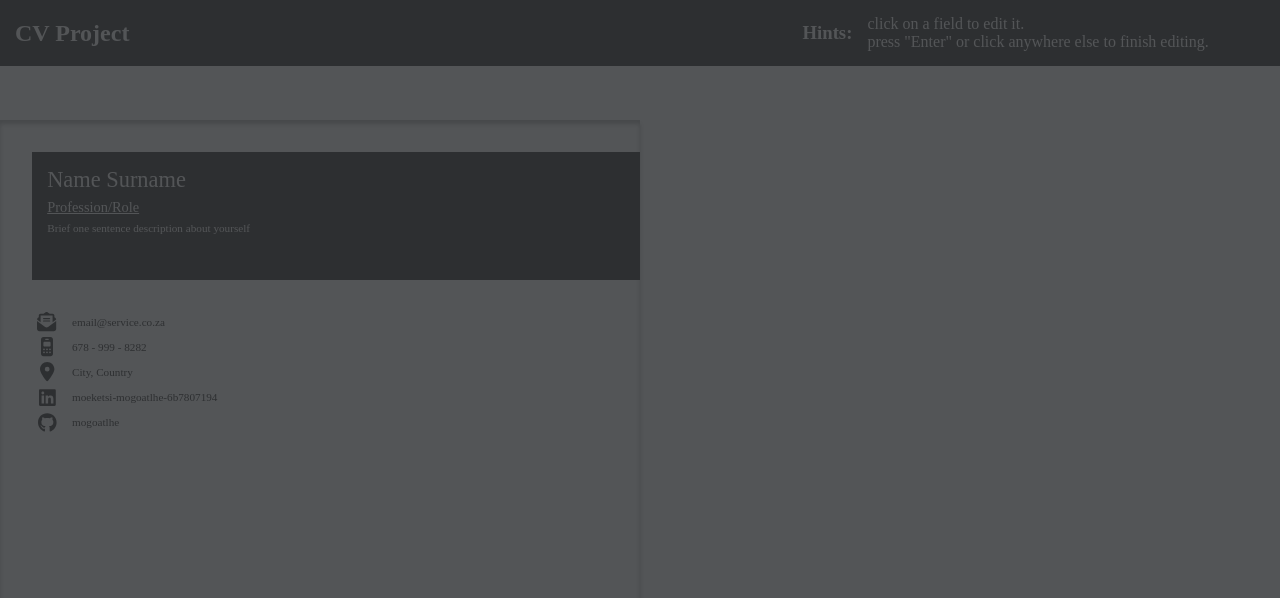
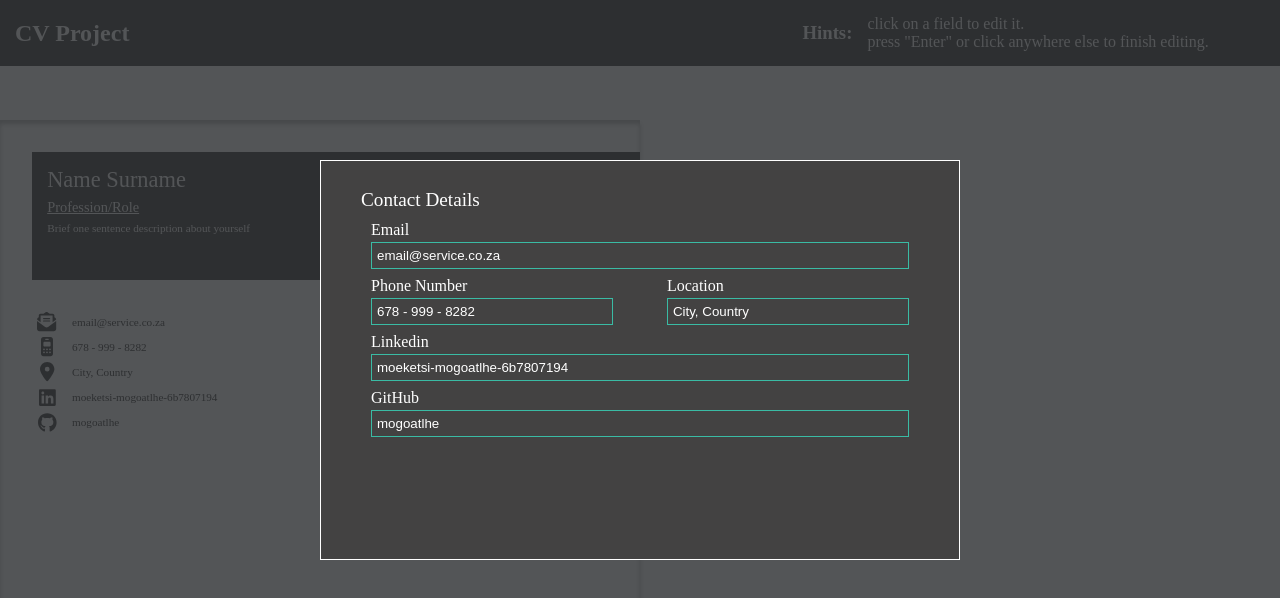
Before and after one commit to Mogoatlhe/cv-project, a React (Create React App) app: page / in a window 1280 px wide. Shown: the top 598 px of the page. Built offline with nearby package versions, Linux system fonts and the light colour scheme; a web font is replaced by a local one.

Commit message:
displaying and populating contact details popup

```diff
--- a/src/App.css
+++ b/src/App.css
@@ -194,3 +194,49 @@ svg{
     height: 100vh;
     background-color: rgba(40, 43, 46, 0.8);
 }
+
+#contact-details-form-container{
+    margin-left: 25%;
+    margin-top: 12.5%;
+    position: fixed;
+    top: 0;
+    width: 50vw;
+    height: 50vh;
+    background-color: var(--black-shade);
+    border: 1px solid white;
+    color: white;
+    padding: 28px 40px;
+}
+
+#contact-details-form-header{
+    font-size: 1.2rem;
+}
+
+#contact-details-form-container form{
+    padding: 10px;
+    display: flex;
+    flex-direction: column;
+    gap: 8px;
+}
+
+#phone-location-container{
+    display: flex;
+    justify-content: space-between;
+}
+
+#phone-location-container .form-field{
+    width: 45%;
+}
+
+.form-field{
+    display: flex;
+    flex-direction: column;
+    gap: 3px;
+}
+
+.form-field input{
+    border: 1px solid var(--teal-shade);
+    background-color: var(--black-shade);
+    color: white;
+    padding: 5px;
+}
--- a/src/components/CvBody.js
+++ b/src/components/CvBody.js
@@ -5,33 +5,49 @@ import { faMobileRetro } from "@fortawesome/free-solid-svg-icons";
 import { faLocationDot } from "@fortawesome/free-solid-svg-icons";
 import { faLinkedin } from "@fortawesome/free-brands-svg-icons";
 import { faGithub } from "@fortawesome/free-brands-svg-icons";
+import FormField from "./FormField";
 
 class CvBody extends Component{
     constructor(){
         super();
 
-        this.contactInfo = {
+        this.state = {
             mail: {
+                details: "email@service.co.za",
+                label: "Email",
+                name: "email",
                 iconType: faEnvelopeOpenText,
-                details: "email@service.co.za"
+                inputType: "email"
             },
             phone: {
+                details: "678 - 999 - 8282",
+                label: "Phone Number",
+                name: "phone",
                 iconType: faMobileRetro,
-                details: "678 - 999 - 8282"
+                inputType: "text"
             },
             location: {
+                details: "City, Country",
+                label: "Location",
+                name: "location",
                 iconType: faLocationDot,
-                details: "City, Country"
+                inputType: "text"
             },
             linkedin: {
+                details: "moeketsi-mogoatlhe-6b7807194",
+                label: "Linkedin",
+                name: "linkedin",
                 iconType: faLinkedin,
-                details: "moeketsi-mogoatlhe-6b7807194"
+                inputType: "text"
             },
             github: {
+                details: "mogoatlhe",
+                label: "GitHub",
+                name: "github",
                 iconType: faGithub,
-                details: "mogoatlhe"
-            }
-        };
+                inputType: "text"
+            },
+        }
     }
 
     render(){
@@ -39,15 +55,27 @@ class CvBody extends Component{
             <div id = "cv-body">
                 <div id = "cv-body-left">
                     <div id = "contact-details">
-                        <CvSocials socials = { this.contactInfo.mail }/>
-                        <CvSocials socials = { this.contactInfo.phone }/>
-                        <CvSocials socials = { this.contactInfo.location }/>
-                        <CvSocials socials = { this.contactInfo.linkedin }/>
-                        <CvSocials socials = { this.contactInfo.github }/>
+                        <CvSocials socials = { this.state.mail }/>
+                        <CvSocials socials = { this.state.phone }/>
+                        <CvSocials socials = { this.state.location }/>
+                        <CvSocials socials = { this.state.linkedin }/>
+                        <CvSocials socials = { this.state.github }/>
                     </div>
                     <div id = "blur"></div>
                 </div>
                 <div id = "cv-body-right"></div>
+                <div id = "contact-details-form-container">
+                    <p id = "contact-details-form-header">Contact Details</p>
+                    <form>
+                        <FormField formDetails = { this.state.mail }/>
+                        <div id = "phone-location-container">
+                            <FormField formDetails = { this.state.phone }/>
+                            <FormField formDetails = { this.state.location }/>
+                        </div>
+                        <FormField formDetails = { this.state.linkedin }/>
+                        <FormField formDetails = { this.state.github }/>
+                    </form>
+                </div>
             </div>
         );
     }
--- /dev/null
+++ b/src/components/FormField.js
@@ -0,0 +1,22 @@
+import React, { Component } from "react";
+
+class FormField extends Component{
+    render(){
+        return(
+            <div className = "form-field">
+                <label
+                    htmlFor = { `${this.props.formDetails.name}-input` }
+                    id = { `${this.props.formDetails.name}-label` }
+                > { this.props.formDetails.label } </label>
+                <input
+                    type = { this.props.formDetails.inputType }
+                    id = { `${this.props.formDetails.name}-input` }
+                    maxLength = { this.props.formDetails.maxLength }
+                    value = { this.props.formDetails.details }
+                    readOnly/>
+            </div>
+        );
+    }
+}
+
+export default FormField;
```
